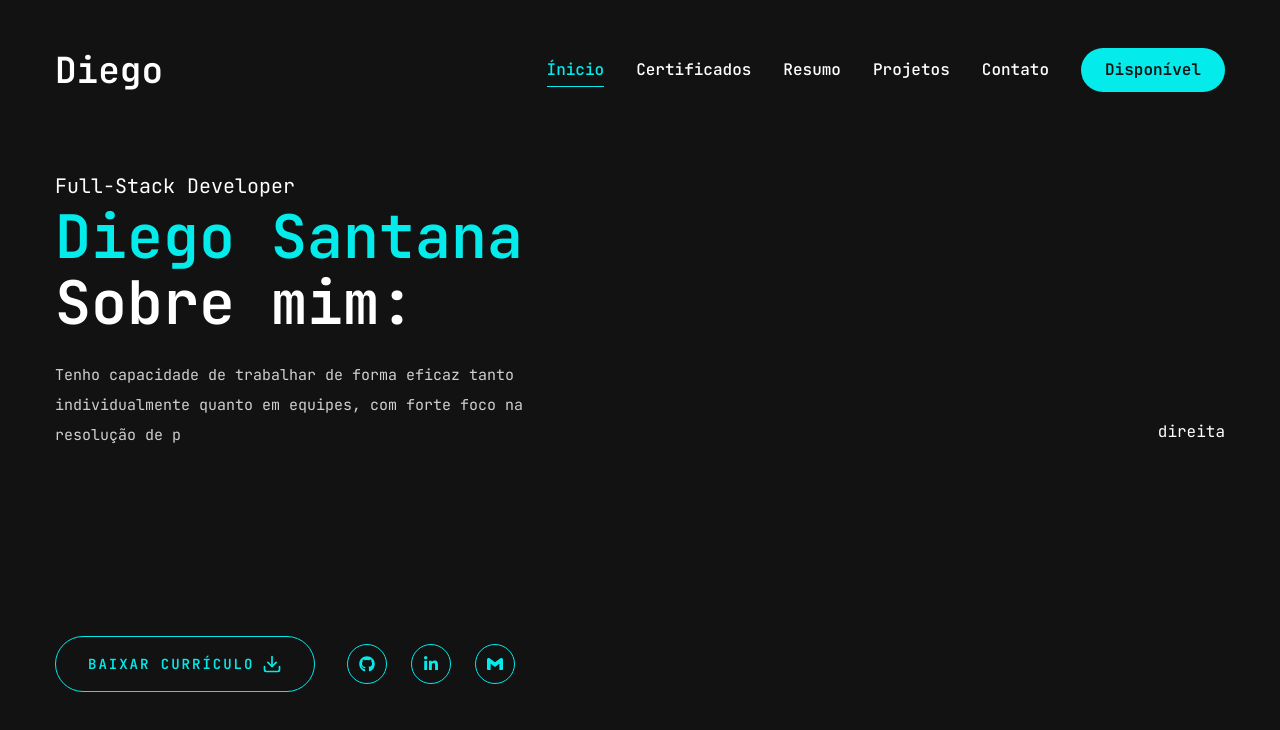
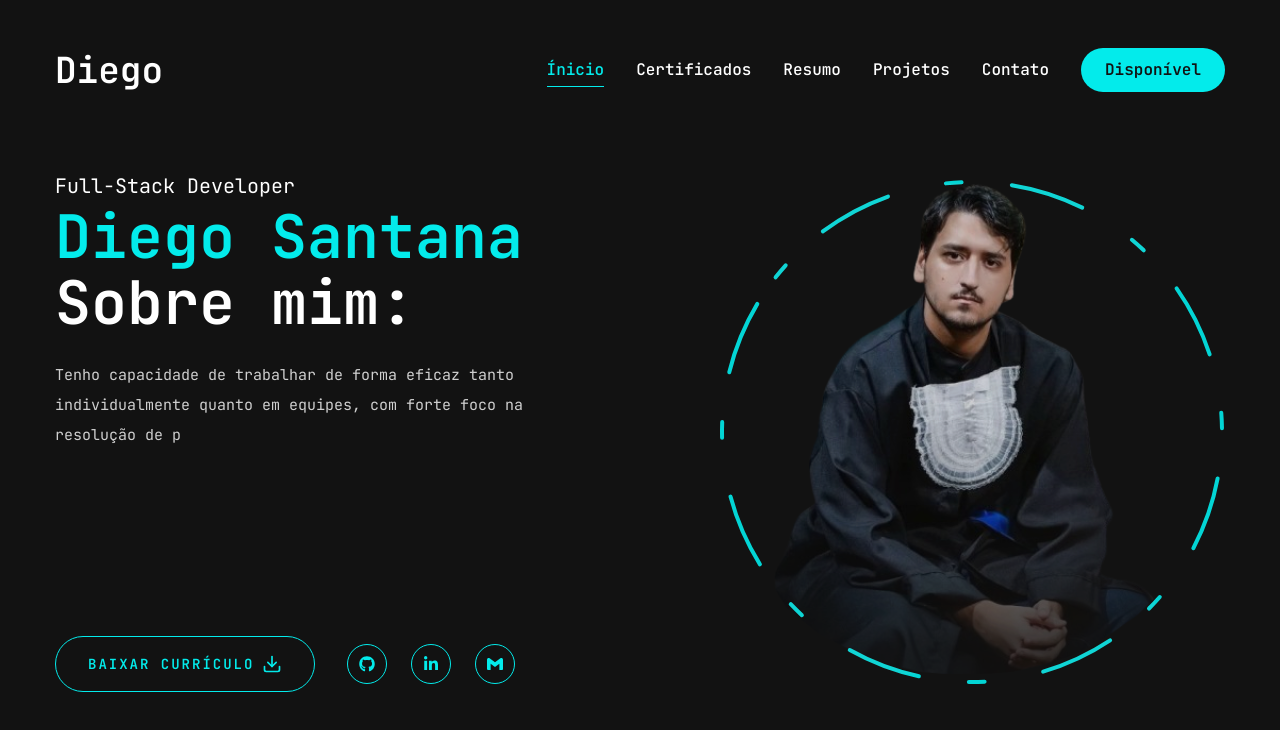
Before and after one commit to Diego-Sant/Portfolio2024, a Next.js app: page / in a window 1280 px wide. Shown: the top 730 px of the page. Built offline with nearby package versions, Linux system fonts and the light colour scheme.

Commit message:
right side homepage + photo

```diff
--- a/app/page.jsx
+++ b/app/page.jsx
@@ -1,5 +1,6 @@
 "use client";
 
+import Photo from "@/components/Photo";
 import Socials from "@/components/Socials";
 import { Button } from "@/components/ui/button"
 import Link from "next/link";
@@ -41,7 +42,7 @@
       <div className="container mx-auto h-full">
         <div className="flex flex-col xl:flex-row items-center justify-between
           xl:pt-8 xl:pb-24">
-          <div className="text-center xl:text-left">
+          <div className="text-center xl:text-left order-2 xl:order-none">
 
             <span className="text-xl">Full-Stack Developer</span>
 
@@ -70,7 +71,9 @@
               </div>
             </div>
           </div>
-          <div>direita</div>
+          <div className="order-1 xl:order-none mb-8 xl:mb-0">
+            <Photo />
+          </div>
         </div>
       </div>
     </section>
--- /dev/null
+++ b/components/Photo.jsx
@@ -0,0 +1,33 @@
+"use client";
+
+import { motion } from "framer-motion";
+import Image from "next/image";
+
+const Photo = () => {
+  return (
+    <div className="w-full h-full relative">
+      <motion.div initial={{opacity: 0}}
+        animate={{opacity: 0.9, transition: {delay: 2, duration: 0.4, ease: "easeIn"}}}>
+        <motion.div initial={{opacity: 0}}
+        animate={{opacity: 0.9, transition: {delay: 2.4, duration: 0.4, ease: "easeInOut"}}}
+        className="w-[291px] h-[291px] xl:w-[491px] xl:h-[491px] top-1 mix-blend-lighten
+            absolute">
+            <Image src="/profileImage.svg" priority quality={100} fill
+                alt="Imagem de perfil" className="object-contain" />
+        </motion.div>
+
+        <motion.svg className="w-[300px] xl:w-[506px] h-[300px] xl:h-[506px]"
+            fill="transparent" viewBox="0 0 506 506" xmlns="http://www.w3.org/2000/svg">
+            <motion.circle cx="253" cy="253" r="250" stroke="#03ebeb" strokeWidth="4"
+                strokeLinecap="round" strokeLinejoin="round"
+                initial={{strokeDasharray: "24 10 0 0"}}
+                animate={{strokeDasharray: ["15 120 25 25", "16 25 92 72", "4 250 22 22"],
+                    rotate: [120, 360],
+                }} transition={{ duration: 20, repeat: Infinity, repeatType: "reverse"}} />
+        </motion.svg>
+      </motion.div>
+    </div>
+  )
+}
+
+export default Photo
```
Also changed, not shown: public/profileImage.svg (added).
